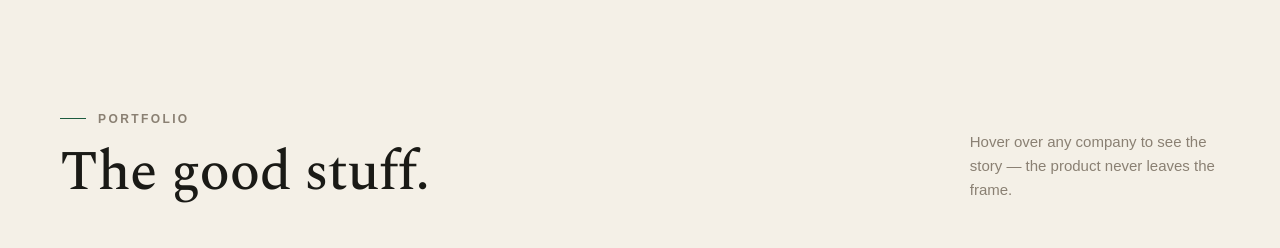
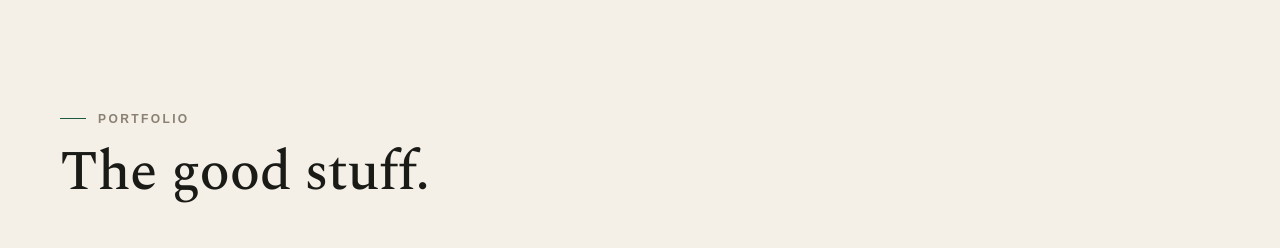
Before and after one commit to stellavieth/bfg-partners-website, a Next.js app: page / in a window 1280 px wide. Shown: the part 1069-1317 px from the top of the page. Built offline with nearby package versions, Linux system fonts and the light colour scheme; grey boxes are pictures that could not be loaded; a web font is replaced by a local one.

Commit message:
Remove portfolio hover caption

```diff
--- a/components/Portfolio.jsx
+++ b/components/Portfolio.jsx
@@ -47,9 +47,6 @@ export default function Portfolio() {
             The good stuff.
           </h2>
         </div>
-        <p style={{ margin: 0, fontSize: 15, lineHeight: 1.6, color: '#8a8073', maxWidth: '30ch' }}>
-          Hover over any company to see the story — the product never leaves the frame.
-        </p>
       </div>
 
       <div style={{ display: 'grid', gridTemplateColumns: 'repeat(auto-fit, minmax(300px, 1fr))', gap: 30 }}>
```
